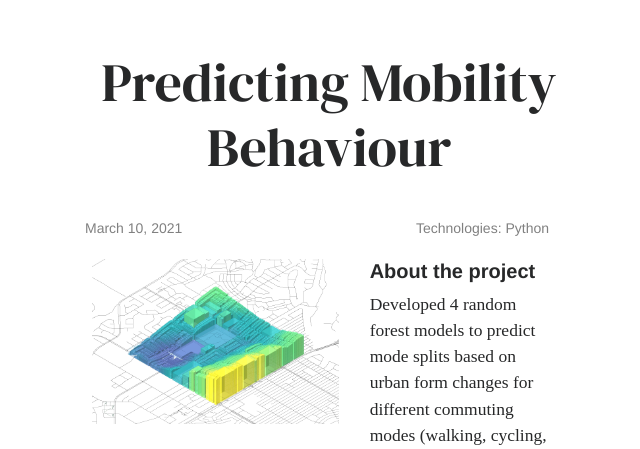
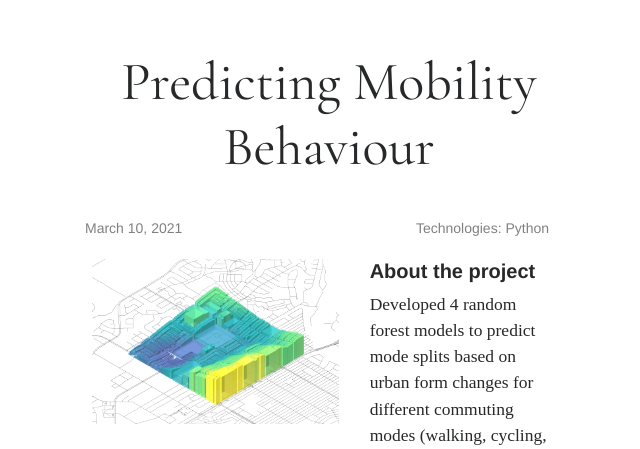
Before and after one commit to nicholas-martino/portfolio, a Django app: page /1/ in a window 1280 px wide. Shown: the top 449 px of the page, without its empty margins (311-951 px from the left). Run offline with Django 3.2, Linux system fonts and the light colour scheme; data comes from the database, SQL or seed files in the repository; some libraries are stand-ins or nearby versions.

Commit message:
Title font

```diff
--- a/projects/templates/project_detail.html
+++ b/projects/templates/project_detail.html
@@ -15,6 +15,7 @@
   <!-- Google Fonts -->
   <link href="https://fonts.googleapis.com/css?family=DM+Serif+Display:400" rel="stylesheet">
   <link href="https://fonts.googleapis.com/css?family=Open+Sans:300,300i,400,400i,600,600i,700,700i|Raleway:300,300i,400,400i,500,500i,600,600i,700,700i|Poppins:300,300i,400,400i,500,500i,600,600i,700,700i" rel="stylesheet">
+  <link href="https://fonts.googleapis.com/css?family=Cormorant+Garamond:400" rel="stylesheet">
 
   <!-- Vendor CSS Files -->
   <link href="{% static 'vendor/aos/aos.css' %}" rel="stylesheet">
@@ -35,7 +36,7 @@
   ======================================================== -->
 </head>
 <div class="row" style="width:40vw; margin:0 auto; margin-top: 50px">
-<h3 class="section-title" style="font-family:DM Serif Display; font-size:54">{{ project.title }}</h3>
+<h3 class="section-title" style="font-family:Cormorant Garamond; font-size:54">{{ project.title }}</h3>
 <div class="row">
     <div class="col-lg-6">
         <small style="color:gray; font-family:Helvetica">{{ project.date }}</small>
```
